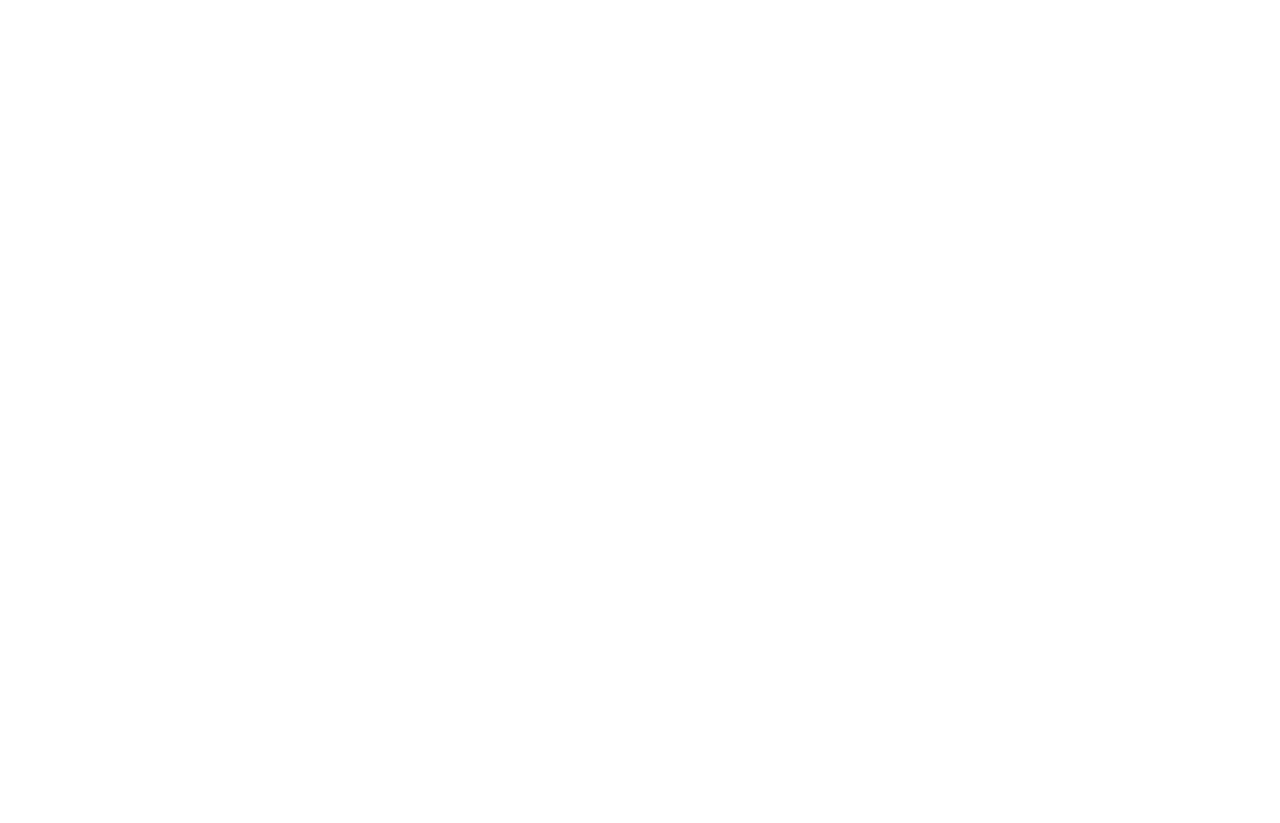
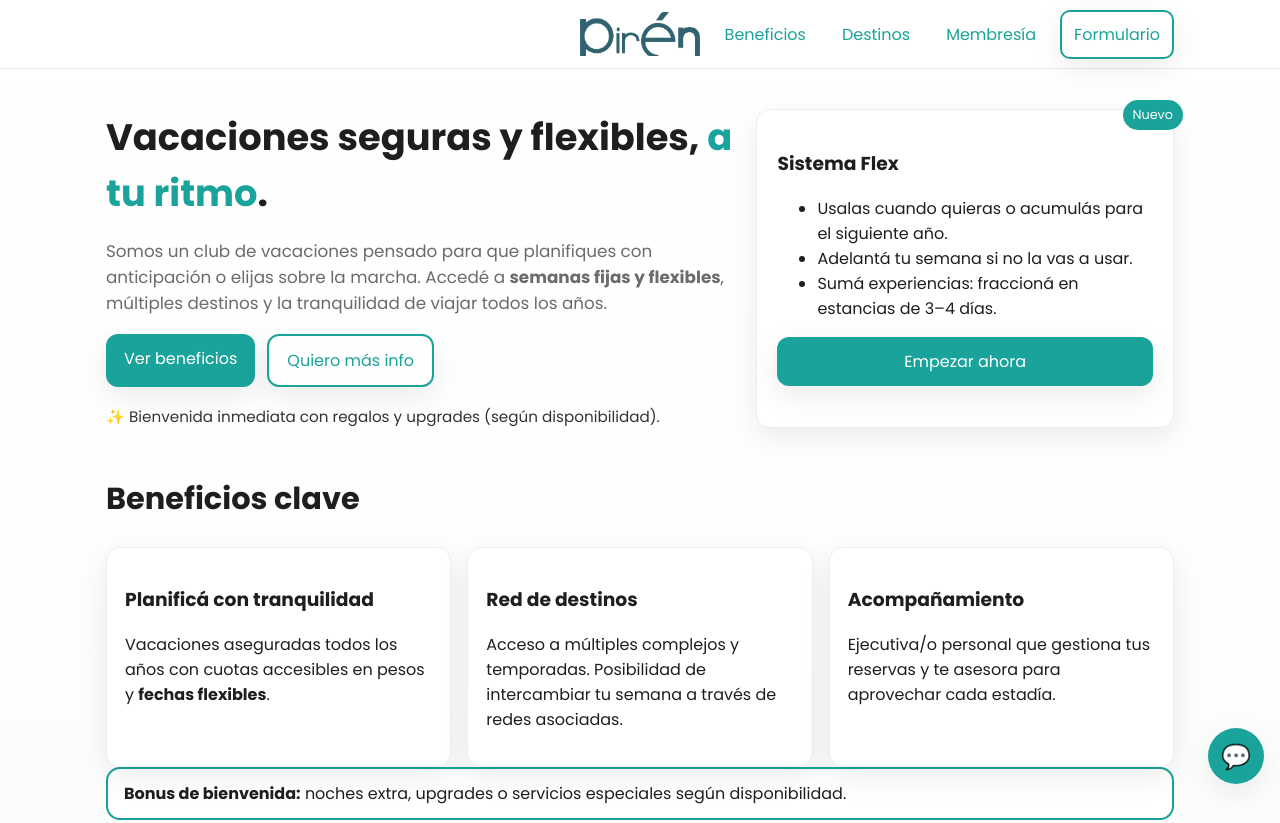
Before and after one commit to pirenclub/Clubpiren, a plain HTML site: page index.html in a window 1280 px wide. Shown: the top 823 px of the page. Drawn offline with Linux system fonts and the light colour scheme.

Commit message:
Actualizar styles.css

```diff
--- a/styles.css
+++ b/styles.css
@@ -338,3 +338,8 @@ body.is-loaded {
 
 /* Navegación suave a anclas (#destinos, etc.) */
 html { scroll-behavior: smooth; }
+/* HOTFIX: asegura que la página sea visible */
+body {
+  opacity: 1 !important;
+  transform: none !important;
+}
```
